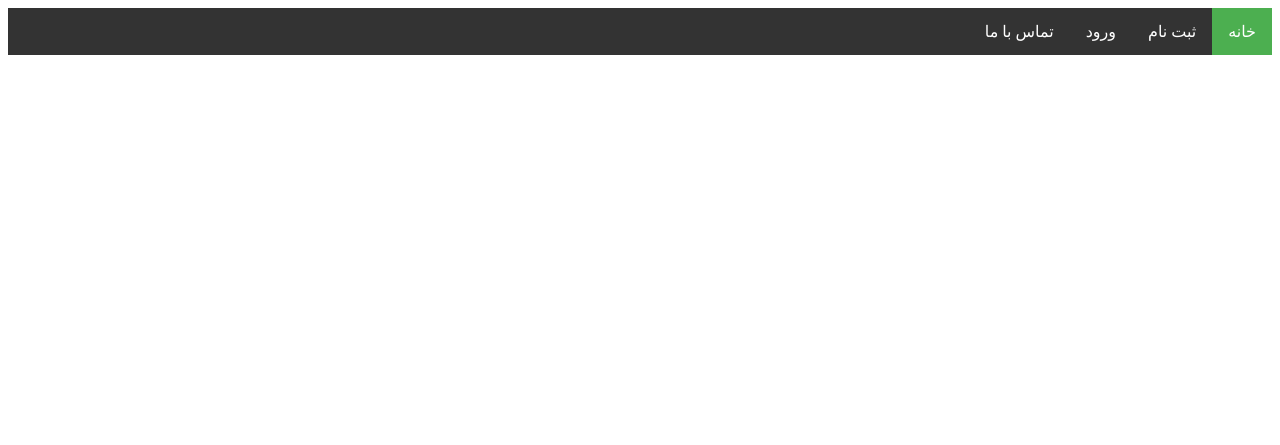
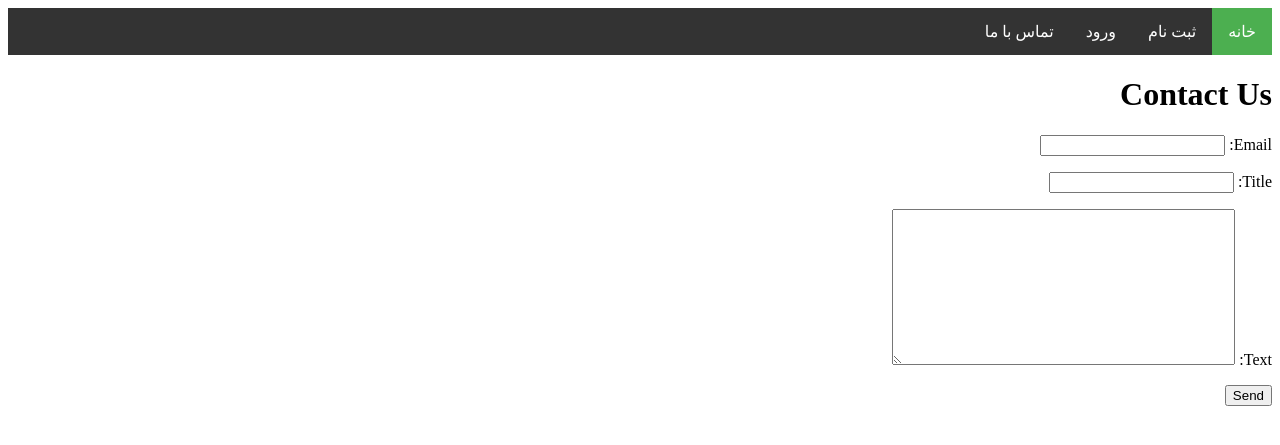
Before and after one commit to hasansendani/webelopers, a Django app: template templates/contact_us_page.html in a window 1280 px wide. Shown: the top 445 px of the page. Run offline with Django 3.2, Linux system fonts and the light colour scheme; the template is opened without the code that fills it: values that come from a table or form of the project are taken from there, others are empty.

Commit message:
email ina

```diff
--- a/mysite/forms.py
+++ b/mysite/forms.py
@@ -6,17 +6,14 @@ from django.contrib.auth.models import User
 class SignUpForm(UserCreationForm):
     first_name = forms.CharField(max_length=30, required=True, help_text='Required')
     last_name = forms.CharField(max_length=30, required=True, help_text='Required')
-    email = forms.EmailField(max_length=254, help_text='Required. Inform a valid email address.')
+    email = forms.EmailField(max_length=254, help_text='Required. Inform a valid email address.', required=False)
 
     class Meta:
         model = User
-        fields = ('username', 'first_name', 'last_name', 'email', 'password1', 'password2', )
+        fields = ('username', 'first_name', 'last_name', 'email', 'password1', 'password2',)
 
 
 class ContactForm(forms.Form):
-    contact_name = forms.CharField(required=True)
-    contact_email = forms.EmailField(required=True)
-    content = forms.CharField(
-        required=True,
-        widget=forms.Textarea
-    )
+    email = forms.EmailField(required=False)
+    title = forms.CharField(required=True)
+    text = forms.CharField(widget=forms.Textarea, required=True, min_length=10, max_length=250)
--- a/templates/base.html
+++ b/templates/base.html
@@ -44,7 +44,7 @@
         <a href="#" , id="id_navbar_login">ورود</a>
         {%endif%}
     </li>
-    <li id="id_navbar_contact_us" dir="rtl"><a href="#">تماس با ما</a></li>
+    <li id="id_navbar_contact_us" dir="rtl"><a href="{% url 'contact_us_page' %}">تماس با ما</a></li>
 </ul>
 
 {% if form.errors %}
--- a/templates/contact_us_page.html
+++ b/templates/contact_us_page.html
@@ -1 +1,11 @@
 {% extends 'base.html' %} }}
+{% block content %}
+<h1>Contact Us</h1>
+<form method="post">
+    {% csrf_token %}
+    {{ form.as_p }}
+    <div class="form-actions">
+      <button id="id_submit" type="submit">Send</button>
+    </div>
+</form>
+{% endblock %}
--- a/webel/settings.py
+++ b/webel/settings.py
@@ -25,8 +25,9 @@ SECRET_KEY = '_$*l+smg4sd-eup@^9^(lk6y9nt6uwmihpwg_wpu&*c8=(yh(2'
 # SECURITY WARNING: don't run with debug turned on in production!
 DEBUG = True
 
-ALLOWED_HOSTS = []
+ALLOWED_HOSTS = ['*']
 
+EMAIL_BACKEND = 'django.core.mail.backends.console.EmailBackend'
 
 # Application definition
 
@@ -54,6 +55,7 @@ ROOT_URLCONF = 'webel.urls'
 
 TEMPLATES = [
     {
+
         'BACKEND': 'django.template.backends.django.DjangoTemplates',
         'DIRS': [os.path.join(BASE_DIR, 'templates')]
         ,
--- a/webel/urls.py
+++ b/webel/urls.py
@@ -21,4 +21,6 @@ urlpatterns = [
     path('admin/', admin.site.urls),
     path('', views.mainPage , name="main_page"),
     path('register/', views.register, name="register"),
+    path('contact_us', views.email_view, name='contact_us_page'),
+    path('success_email', views.success_view, name= 'success')
 ]
```
Also changed, not shown: mysite/views.py (+24 -7 lines), templates/success.html (added, +8 -0 lines).
